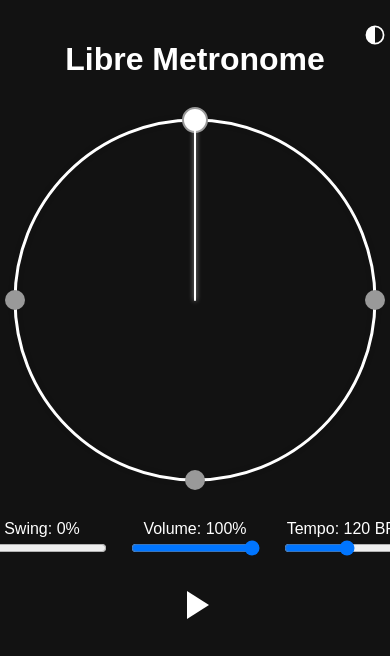
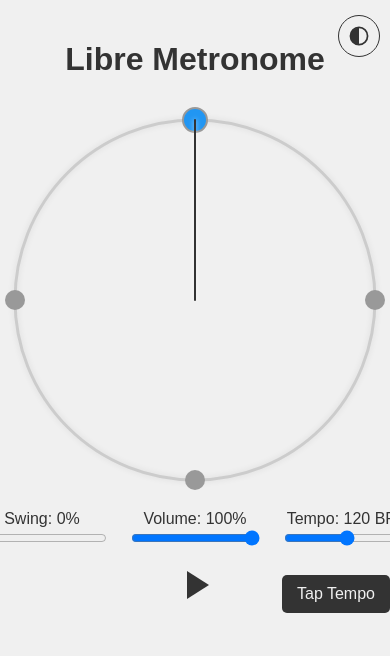
Before and after one commit to hybridpicker/LibreMetronome, a React (Create React App) app in the folder frontend/: page / in a window 390 px wide. Shown: the top 656 px of the page. Built offline with nearby package versions, Linux system fonts and the light colour scheme; no server answers.

Commit message:
design fixes and tap tempo button

```diff
--- a/frontend/public/index.html
+++ b/frontend/public/index.html
@@ -5,6 +5,7 @@
     <link rel="icon" href="%PUBLIC_URL%/favicon.ico" />
     <meta name="viewport" content="width=device-width, initial-scale=1" />
     <meta name="theme-color" content="#000000" />
+    <meta name="description" content="Libre Metronome - A minimalist digital metronome application." />
     <meta
       name="description"
       content="Web site created using create-react-app"
--- a/frontend/src/App.css
+++ b/frontend/src/App.css
@@ -1,4 +1,4 @@
-/* Styles for the main App component */
+/* Main container styling (nicht fullscreen, wie in der ursprünglichen Version) */
 .app-container {
   text-align: center;
   width: 100%;
@@ -6,12 +6,14 @@
   position: relative;
 }
 
+/* Metronome container with fixed maximum width */
 .metronome-container {
   position: relative;
   max-width: 400px;
   margin: auto;
 }
 
+/* Canvas styling */
 .metronome-canvas {
   width: 100%;
   height: 400px;
@@ -21,7 +23,7 @@
 
 /* Sliders container arranged horizontally */
 .sliders-container {
-  margin-top: 20px;
+  margin-top: 10px;
   display: flex;
   flex-direction: row;
   justify-content: center;
@@ -33,9 +35,9 @@
   text-align: center;
 }
 
-/* Play/Pause Button styles */
+/* Play/Pause Button styling */
 .play-pause-button {
-  margin-top: 20px;
+  margin-top: 10px;
   background-color: transparent;
   border: none;
   cursor: pointer;
@@ -47,13 +49,13 @@
   height: 48px;
 }
 
-/* Theme toggle icon styled as a half-filled circle, positioned at top right */
+/* Theme toggle icon styled as a half-filled circle with outline */
 .theme-toggle-icon {
   position: absolute;
   top: 15px;
-  right: 15px;
+  right: 30px;
   background: transparent;
-  border: none;
+  border: 1px solid var(--primary-color);
   border-radius: 50%;
   padding: 8px;
   cursor: pointer;
@@ -72,3 +74,24 @@
   width: 24px;
   height: 24px;
 }
+
+/* Tap Tempo Button styling for small displays */
+.tap-tempo-button {
+  position: absolute;
+  bottom: 20px;
+  right: 20px;
+  background: var(--primary-color);
+  color: var(--background-color);
+  border: none;
+  border-radius: 5px;
+  padding: 10px 15px;
+  cursor: pointer;
+  font-size: 16px;
+  display: none;
+}
+
+@media (max-width: 600px) {
+  .tap-tempo-button {
+    display: block;
+  }
+}
--- a/frontend/src/App.js
+++ b/frontend/src/App.js
@@ -4,22 +4,25 @@ import './App.css';
 import AdvancedMetronomeWithCircle from './components/AdvancedMetronomeWithCircle';
 
 function App() {
-  // State variables for tempo, subdivisions, pause status, swing, and volume
+  // State variables for metronome settings
   const [tempo, setTempo] = useState(120);
   const [subdivisions, setSubdivisions] = useState(4);
   const [isPaused, setIsPaused] = useState(true);
   const [swing, setSwing] = useState(0);
   const [volume, setVolume] = useState(1);
 
-  // Theme state: 'dark' or 'light'
-  const [theme, setTheme] = useState('dark');
+  // Default theme is light mode now
+  const [theme, setTheme] = useState('light');
+
+  // tapTempoFunc will be set by AdvancedMetronomeWithCircle via callback prop
+  const [tapTempoFunc, setTapTempoFunc] = useState(() => () => {});
 
   // Toggle theme when icon is clicked
   const toggleTheme = () => {
     setTheme(prev => (prev === 'dark' ? 'light' : 'dark'));
   };
 
-  // Update the document class based on the theme
+  // Update document class based on theme
   useEffect(() => {
     if (theme === 'light') {
       document.documentElement.classList.add('light-mode');
@@ -46,25 +49,21 @@ function App() {
     </svg>
   );
 
-  // Minimalist theme toggle icon: a half-filled circle with an outline.
+  // Theme toggle icon: a half-filled circle with outline.
   const ThemeIcon = () => {
     if (theme === 'dark') {
-      // In dark mode: both the outline and the half fill are white.
+      // In dark mode: outline and half fill are white.
       return (
         <svg viewBox="0 0 28 28" style={{ overflow: 'visible' }}>
-          {/* Outer circle (outline) */}
           <circle cx="14" cy="14" r="10" stroke="#ffffff" strokeWidth="2" fill="none" />
-          {/* Half-filled path (left half) */}
           <path d="M14 4 A10 10 0 0,0 14 24 L14 4 Z" fill="#ffffff" />
         </svg>
       );
     } else {
-      // In light mode: both the outline and the half fill are dark.
+      // In light mode: outline and half fill are dark (hier bleibt als Akzentfarbe "dunkel", aber Sie können auch Blau als Akzent definieren, falls gewünscht).
       return (
         <svg viewBox="0 0 28 28" style={{ overflow: 'visible' }}>
-          {/* Outer circle (outline) */}
           <circle cx="14" cy="14" r="10" stroke="#333333" strokeWidth="2" fill="none" />
-          {/* Half-filled path (left half) */}
           <path d="M14 4 A10 10 0 0,0 14 24 L14 4 Z" fill="#333333" />
         </svg>
       );
@@ -86,15 +85,20 @@ function App() {
         setSwing={setSwing}
         volume={volume}
         setVolume={setVolume}
+        setTapTempo={setTapTempoFunc}  // Pass callback to receive tapTempo function
       />
 
       <button onClick={togglePlay} className="play-pause-button">
         {isPaused ? <PlayIcon /> : <PauseIcon />}
       </button>
 
-      {/* Theme toggle icon (half-filled circle) positioned at top right */}
       <button onClick={toggleTheme} className="theme-toggle-icon" aria-label="Toggle Theme">
         <ThemeIcon />
+      </button>
+
+      {/* Tap Tempo button appears on small displays */}
+      <button className="tap-tempo-button" onClick={tapTempoFunc}>
+        Tap Tempo
       </button>
     </div>
   );
--- a/frontend/src/components/AdvancedMetronomeWithCircle.js
+++ b/frontend/src/components/AdvancedMetronomeWithCircle.js
@@ -13,27 +13,26 @@ export default function AdvancedMetronomeWithCircle({
   swing,
   setSwing,
   volume,
-  setVolume
+  setVolume,
+  setTapTempo  // Callback to expose tapTempo function to parent
 }) {
-  // Initialize accent state, ensuring first beat (index 0) is always accented
+  // Initialize accent state with first beat always accented
   const [accents, setAccents] = useState(
-    Array.from({ length: subdivisions }, (v, i) => i === 0 ? true : false)
+    Array.from({ length: subdivisions }, (v, i) => (i === 0 ? true : false))
   );
 
-  // Update the accents array when subdivisions change, ensuring first beat remains true
   useEffect(() => {
     setAccents(prev => {
       const newArray = [];
       for (let i = 0; i < subdivisions; i++) {
-        newArray[i] = (i === 0) ? true : (prev[i] || false);
+        newArray[i] = i === 0 ? true : (prev[i] || false);
       }
       return newArray;
     });
   }, [subdivisions]);
 
-  // Toggle accent for a specific subdivision index, but do not toggle first beat
   const toggleAccent = (index) => {
-    if (index === 0) return; // First beat always accented
+    if (index === 0) return; // First beat remains accented
     setAccents(prev => {
       const updated = [...prev];
       updated[index] = !updated[index];
@@ -41,13 +40,8 @@ export default function AdvancedMetronomeWithCircle({
     });
   };
 
-  // Custom hook for scheduling audio and metronome logic
-  const {
-    currentSubdivision,
-    currentSubStartRef,
-    currentSubIntervalRef,
-    audioCtx
-  } = useMetronomeLogic({
+  // Use the custom hook for metronome logic (which now returns tapTempo)
+  const logic = useMetronomeLogic({
     tempo,
     setTempo,
     subdivisions,
@@ -59,23 +53,27 @@ export default function AdvancedMetronomeWithCircle({
     setSubdivisions
   });
 
+  // Expose the tapTempo function to the parent via callback prop
+  useEffect(() => {
+    if (setTapTempo) {
+      setTapTempo(() => logic.tapTempo);
+    }
+  }, [logic.tapTempo, setTapTempo]);
+
   return (
     <div className="metronome-container">
-      {/* Main canvas for the metronome display */}
       <MetronomeCanvas
-        currentSubdivision={currentSubdivision}
-        currentSubStartRef={currentSubStartRef}
-        currentSubIntervalRef={currentSubIntervalRef}
+        currentSubdivision={logic.currentSubdivision}
+        currentSubStartRef={logic.currentSubStartRef}
+        currentSubIntervalRef={logic.currentSubIntervalRef}
         subdivisions={subdivisions}
         accents={accents}
         onToggleAccent={toggleAccent}
-        audioCtx={audioCtx}
+        audioCtx={logic.audioCtx}
       />
 
-      {/* Sliders arranged horizontally */}
       <div className="sliders-container">
         <div className="slider-item">
-          {/* Display swing as a percentage (0-100%) */}
           <label>Swing: {Math.round(swing * 200)}%</label>
           <input
             type="range"
@@ -87,7 +85,6 @@ export default function AdvancedMetronomeWithCircle({
           />
         </div>
         <div className="slider-item">
-          {/* Display volume as a percentage (0-100%) */}
           <label>Volume: {Math.round(volume * 100)}%</label>
           <input
             type="range"
@@ -100,7 +97,6 @@ export default function AdvancedMetronomeWithCircle({
         </div>
         <div className="slider-item">
           <label>Tempo: {tempo} BPM</label>
-          {/* BPM slider now allows values down to 5 BPM */}
           <input
             type="range"
             min={5}
--- a/frontend/src/components/MetronomeCanvas.js
+++ b/frontend/src/components/MetronomeCanvas.js
@@ -16,25 +16,19 @@ export default function MetronomeCanvas({
   useEffect(() => {
     const canvas = canvasRef.current;
     const ctx = canvas.getContext('2d');
-
-    // Compute a dynamic radius based on the canvas dimensions with a margin
     const margin = 15;
     const radius = Math.min(canvas.width, canvas.height) / 2 - margin;
 
-    // Draw a single animation frame
     const drawFrame = () => {
-      // Clear the canvas
       ctx.clearRect(0, 0, canvas.width, canvas.height);
-
       const centerX = canvas.width / 2;
       const centerY = canvas.height / 2;
 
-      // Draw the main metronome circle with a subtle shadow
+      // Draw main metronome circle
       ctx.shadowColor = 'rgba(0,0,0,0.1)';
       ctx.shadowBlur = 6;
       ctx.beginPath();
       ctx.arc(centerX, centerY, radius, 0, 2 * Math.PI);
-      // Use the circle-outline variable for the outer circle
       const circleOutline = getComputedStyle(document.documentElement)
         .getPropertyValue('--circle-outline')
         .trim() || '#ffffff';
@@ -44,18 +38,17 @@ export default function MetronomeCanvas({
       ctx.shadowColor = 'transparent';
       ctx.shadowBlur = 0;
 
-      // Draw subdivision markers as small circles around the main circle
+      // Draw subdivision markers
       for (let i = 0; i < subdivisions; i++) {
         const angle = (2 * Math.PI * i) / subdivisions - Math.PI / 2;
         const px = centerX + radius * Math.cos(angle);
         const py = centerY + radius * Math.sin(angle);
-
         ctx.beginPath();
         if (i === 0) {
-          // First beat marker: draw a larger circle with a border to distinguish it
+          // For active markers (including first beat) use the accent color (blue)
           ctx.fillStyle = getComputedStyle(document.documentElement)
-            .getPropertyValue('--primary-color')
-            .trim() || '#ffffff';
+            .getPropertyValue('--accent-color')
+            .trim() || '#2196F3';
           ctx.arc(px, py, 12, 0, 2 * Math.PI);
           ctx.fill();
           ctx.lineWidth = 2;
@@ -64,36 +57,31 @@ export default function MetronomeCanvas({
         } else {
           ctx.fillStyle = accents[i]
             ? getComputedStyle(document.documentElement)
-                .getPropertyValue('--primary-color')
-                .trim() || '#ffffff'
+                .getPropertyValue('--accent-color')
+                .trim() || '#2196F3'
             : '#999999';
           ctx.arc(px, py, 10, 0, 2 * Math.PI);
           ctx.fill();
         }
       }
 
-      // Draw the rotating pointer based on audio timing
+      // Draw rotating pointer
       if (audioCtx) {
         const now = audioCtx.currentTime;
         const elapsed = now - currentSubStartRef.current;
         let fraction = elapsed / currentSubIntervalRef.current;
         if (fraction > 1.0) fraction = 1.0;
-
         const totalAnglePerSub = (2 * Math.PI) / Math.max(subdivisions, 1);
         const currentIndex =
           (currentSubdivision - 1 + Math.max(subdivisions, 1)) %
           Math.max(subdivisions, 1);
         const baseAngle = totalAnglePerSub * currentIndex - Math.PI / 2;
         const lineAngle = baseAngle + fraction * totalAnglePerSub;
-
-        // Calculate a dynamic line width for visual dynamism
         const dynamicLineWidth = 2 + Math.sin(fraction * Math.PI);
         ctx.lineWidth = dynamicLineWidth;
         ctx.lineCap = 'round';
-        // Add a subtle glow effect to the pointer
         ctx.shadowColor = 'rgba(255, 255, 255, 0.7)';
         ctx.shadowBlur = 5;
-
         ctx.beginPath();
         ctx.moveTo(centerX, centerY);
         const lineX = centerX + radius * Math.cos(lineAngle);
@@ -104,26 +92,19 @@ export default function MetronomeCanvas({
         ctx.strokeStyle = pointerColor;
         ctx.lineTo(lineX, lineY);
         ctx.stroke();
-
-        // Reset shadow settings after drawing the pointer
         ctx.shadowColor = 'transparent';
         ctx.shadowBlur = 0;
       }
-
-      // Schedule the next frame
       animationFrameRef.current = requestAnimationFrame(drawFrame);
     };
 
-    // Resize the canvas to match its container
     function resizeCanvas() {
       canvas.width = canvas.clientWidth;
       canvas.height = canvas.clientHeight;
     }
 
-    // Initialize canvas size and start the drawing loop
     resizeCanvas();
     drawFrame();
-
     window.addEventListener('resize', resizeCanvas);
     return () => {
       window.removeEventListener('resize', resizeCanvas);
@@ -131,7 +112,6 @@ export default function MetronomeCanvas({
     };
   }, [currentSubdivision, currentSubStartRef, currentSubIntervalRef, subdivisions, accents, audioCtx]);
 
-  // Handle click events on the canvas for toggling accents
   function handleCanvasClick(e) {
     if (!onToggleAccent) return;
     const rect = e.currentTarget.getBoundingClientRect();
@@ -139,11 +119,8 @@ export default function MetronomeCanvas({
     const offsetY = e.clientY - rect.top;
     const centerX = e.currentTarget.width / 2;
     const centerY = e.currentTarget.height / 2;
-    // Use the same margin-based radius calculation as in drawFrame
     const margin = 15;
     const radius = Math.min(e.currentTarget.width, e.currentTarget.height) / 2 - margin;
-
-    // Check if a subdivision marker was clicked
     for (let i = 0; i < subdivisions; i++) {
       const angle = (2 * Math.PI * i) / subdivisions - Math.PI / 2;
       const px = centerX + radius * Math.cos(angle);
--- a/frontend/src/components/useMetronomeLogic.js
+++ b/frontend/src/components/useMetronomeLogic.js
@@ -1,7 +1,6 @@
 // src/components/useMetronomeLogic.js
 import { useEffect, useRef, useState, useCallback } from 'react';
 
-// Define tempo boundaries and scheduling parameters
 const TEMPO_MIN = 30;
 const TEMPO_MAX = 240;
 const SCHEDULE_AHEAD_TIME = 0.05; // Seconds to schedule ahead
@@ -30,10 +29,8 @@ export default function useMetronomeLogic({
   const currentSubIntervalRef = useRef(0);
   const lookaheadRef = useRef(null);
 
-  // For tap tempo functionality
   const tapTimesRef = useRef([]);
 
-  // Initialize AudioContext and load audio buffers
   useEffect(() => {
     try {
       audioCtxRef.current = new (window.AudioContext || window.webkitAudioContext)();
@@ -58,10 +55,8 @@ export default function useMetronomeLogic({
         audioCtxRef.current.close();
       }
     };
-    // eslint-disable-next-line react-hooks/exhaustive-deps
   }, []);
 
-  // Function to load and decode an audio file
   function loadSound(url, callback) {
     if (!audioCtxRef.current) return;
     fetch(url)
@@ -74,7 +69,6 @@ export default function useMetronomeLogic({
       .catch((err) => console.error(`Error loading ${url}:`, err));
   }
 
-  // Schedule playback for a given audio buffer
   function schedulePlay(buffer, when) {
     if (!buffer || !audioCtxRef.current) return;
     const source = audioCtxRef.current.createBufferSource();
@@ -85,7 +79,6 @@ export default function useMetronomeLogic({
     source.start(when);
   }
 
-  // Calculate the duration of the current subdivision (applying swing)
   const getCurrentSubIntervalSec = useCallback(() => {
     const baseSec = (60 / tempo) / Math.max(subdivisions, 1);
     if (subdivisions > 1) {
@@ -96,7 +89,6 @@ export default function useMetronomeLogic({
     return baseSec;
   }, [tempo, subdivisions, swing]);
 
-  // Schedule a subdivision sound based on accent settings
   const scheduleSubdivision = useCallback((subIndex, when) => {
     if (subIndex === 0) {
       schedulePlay(firstBufferRef.current, when);
@@ -107,23 +99,19 @@ export default function useMetronomeLogic({
     }
   }, [accents, volume]);
 
-  // Scheduler function to schedule upcoming subdivision sounds
   const scheduler = useCallback(() => {
     if (!audioCtxRef.current) return;
     const now = audioCtxRef.current.currentTime;
     while (nextNoteTimeRef.current < now + SCHEDULE_AHEAD_TIME) {
       scheduleSubdivision(currentSubRef.current, nextNoteTimeRef.current);
       setCurrentSubdivision(currentSubRef.current);
-
       currentSubStartRef.current = nextNoteTimeRef.current;
       currentSubIntervalRef.current = getCurrentSubIntervalSec();
-
       currentSubRef.current = (currentSubRef.current + 1) % Math.max(subdivisions, 1);
       nextNoteTimeRef.current += currentSubIntervalRef.current;
     }
   }, [tempo, subdivisions, swing, volume, accents, getCurrentSubIntervalSec, scheduleSubdivision]);
 
-  // Tap tempo: calculates the average interval between taps and adjusts the tempo accordingly
   const tapTempo = useCallback(() => {
     const now = performance.now();
     tapTimesRef.current.push(now);
@@ -142,9 +130,8 @@ export default function useMetronomeLogic({
     }
   }, [setTempo]);
 
-  // Start the metronome scheduler
   function startScheduler() {
-    stopScheduler(); // Clear any existing scheduler
+    stopScheduler();
     if (!audioCtxRef.current) return;
     currentSubRef.current = 0;
     nextNoteTimeRef.current = audioCtxRef.current.currentTime;
@@ -153,7 +140,6 @@ export default function useMetronomeLogic({
     lookaheadRef.current = setInterval(scheduler, 25);
   }
 
-  // Stop the metronome scheduler
   function stopScheduler() {
     if (lookaheadRef.current) {
       clearInterval(lookaheadRef.current);
@@ -161,7 +147,6 @@ export default function useMetronomeLogic({
     }
   }
 
-  // Handle keyboard events: Space to toggle play/pause, 1-9 to change subdivisions, T for tap tempo
   useEffect(() => {
     function handleKeydown(e) {
       if (e.code === 'Space') {
@@ -181,7 +166,6 @@ export default function useMetronomeLogic({
     return () => window.removeEventListener('keydown', handleKeydown);
   }, [setIsPaused, setSubdivisions, tapTempo]);
 
-  // Start or stop the scheduler based on the isPaused state
   useEffect(() => {
     if (isPaused) {
       stopScheduler();
@@ -189,13 +173,13 @@ export default function useMetronomeLogic({
       startScheduler();
     }
     return () => stopScheduler();
-    // eslint-disable-next-line react-hooks/exhaustive-deps
   }, [isPaused, scheduler]);
 
   return {
     currentSubdivision,
     currentSubStartRef,
     currentSubIntervalRef,
-    audioCtx: audioCtxRef.current
+    audioCtx: audioCtxRef.current,
+    tapTempo
   };
 }
--- a/frontend/src/index.css
+++ b/frontend/src/index.css
@@ -2,7 +2,8 @@
 
 /* Default: Dark Mode */
 :root {
-  --primary-color: #ffffff;      /* For active elements and pointer */
+  --accent-color: #2196F3;       /* Blue accent color for active markers */
+  --primary-color: #ffffff;      /* For non-accent elements and pointer in dark mode */
   --background-color: #121212;    /* Dark background */
   --text-color: #ffffff;
   --circle-outline: #ffffff;     /* Outer circle color in dark mode */
@@ -10,7 +11,8 @@
 
 /* Light Mode Overrides */
 .light-mode {
-  --primary-color: #2196F3;      /* Blue for active elements and pointer in light mode */
+  --accent-color: #2196F3;       /* Blue accent color also in light mode */
+  --primary-color: #333333;      /* For non-accent elements and pointer in light mode */
   --background-color: #f0f0f0;     /* Light background */
   --text-color: #333333;
   --circle-outline: #cccccc;     /* Soft gray for the outer circle in light mode */
```
